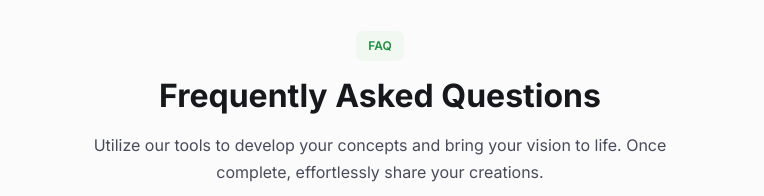
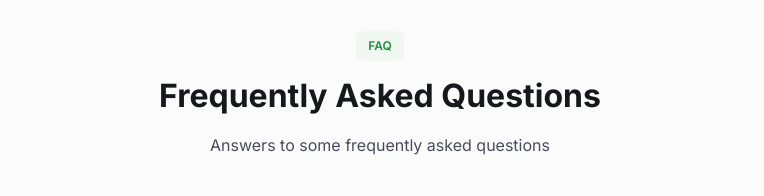
Before and after one commit to Cebastienemeka/Terasave, a plain HTML site: page index.html in a window 1280 px wide. Shown: the part 5300-5496 px from the top of the page, without its empty margins (260-1024 px from the left). Drawn offline with Linux system fonts and the light colour scheme.

Commit message:
index-FAQ section

```diff
--- a/index.html
+++ b/index.html
@@ -751,8 +751,7 @@
             <div class="col-md-6 col-lg-7 mx-auto text-center"><span class="subtitle text-uppercase mb-3"
                 data-aos="fade-up" data-aos-delay="0">FAQ</span>
               <h2 class="h2 fw-bold mb-3" data-aos="fade-up" data-aos-delay="0">Frequently Asked Questions</h2>
-              <p data-aos="fade-up" data-aos-delay="100">Utilize our tools to develop your concepts and bring your
-                vision to life. Once complete, effortlessly share your creations.</p>
+              <p data-aos="fade-up" data-aos-delay="100">Answers to some frequently asked questions</p>
             </div>
           </div>
           <div class="row">
```
